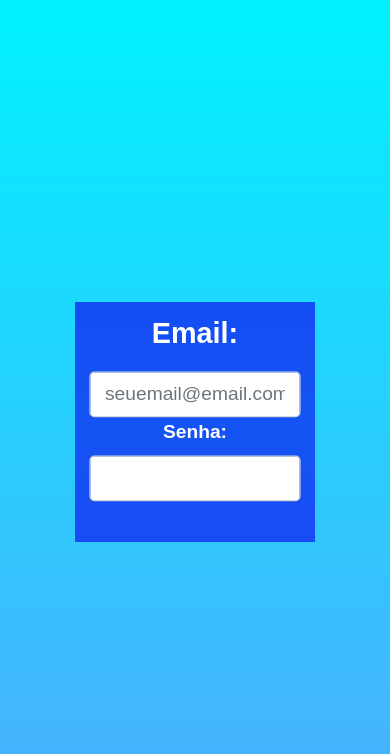
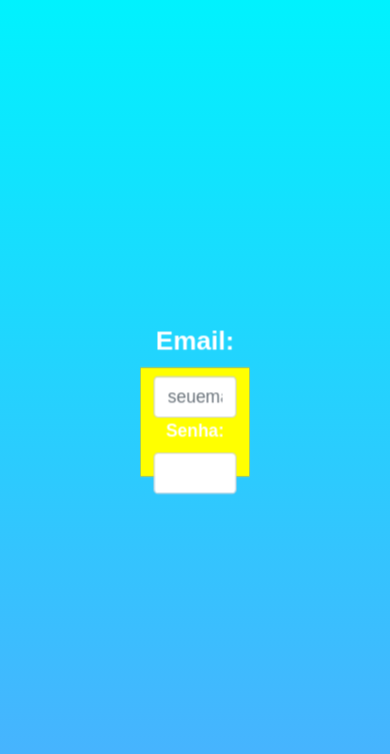
Before and after one commit to IghorDrummond/Cube-Mensseger, a PHP site: page /Corpo.html in a window 390 px wide. Shown: the top 754 px of the page. Run offline with PHP 8.4, Linux system fonts and the light colour scheme.

Commit message:
Cube Mensseger

```diff
--- a/css/login.css
+++ b/css/login.css
@@ -12,6 +12,9 @@ body {
 	font-family: arial;
 	height: 100vh;
 	overflow: hidden;
+}
+main{
+	height: 100%;
 }
 
 /* Cubo */
@@ -39,6 +42,7 @@ body {
 .front {
 	-webkit-transform: rotateY(0deg) translateZ(100px);
 	transform: rotateY(0deg) translateZ(100px);
+	background: yellow;
 }
 
 .back {
@@ -64,9 +68,10 @@ body {
 .right {
 	-webkit-transform: rotateX(-90deg) translateZ(100px);
 	transform: rotateX(-90deg) translateZ(100px);
+	align-items: start;
 }
 
-.front,
+
 .bottom,
 .left,
 .right,
@@ -100,3 +105,106 @@ body {
 		opacity: 0;
 	}
 }
+@keyframes encurta{
+	0% {
+		height: 100%;
+	}
+	100% {
+		height: 30%;
+	}
+}
+
+
+
+/* Dispositivos Mobiles */
+
+/* Dispositivos extra small (telefones em modo retrato, com menos de 576px)*/
+@media (max-width: 575.98px) {
+	#Titulo {
+		font-size: 2em;
+	}
+
+	.cena {
+		width: 100px;
+		height: 100px;
+	}
+
+	.front {
+		-webkit-transform: rotateY(0deg) translateZ(50px);
+		transform: rotateY(0deg) translateZ(50px);
+	}
+
+	.back {
+		-webkit-transform: rotateY(90deg) translateZ(50px);
+		transform: rotateY(90deg) translateZ(50px);
+	}
+
+	.top {
+		-webkit-transform: rotateY(180deg) translateZ(50px);
+		transform: rotateY(180deg) translateZ(50px);
+	}
+
+	.bottom {
+		-webkit-transform: rotateY(-90deg) translateZ(50px);
+		transform: rotateY(-90deg) translateZ(50px);
+	}
+
+	.left {
+		-webkit-transform: rotateX(90deg) translateZ(50px);
+		transform: rotateX(90deg) translateZ(50px);
+	}
+
+	.right {
+		-webkit-transform: rotateX(-90deg) translateZ(50px);
+		transform: rotateX(-90deg) translateZ(50px);
+	}
+
+	.btn {
+		width: 50% !important;
+		font-size: 0.8em;
+		padding: 0 !important;
+	}
+}
+
+/* Dispositivos small (telefones em modo paisagem, com 576px ou mais)*/
+@media (min-width: 576px) and (max-width: 767.98px) {
+	#Titulo {
+		font-size: 4em;
+	}
+
+	.cena {
+		width: 150px;
+		height: 150px;
+	}
+
+	.front {
+		-webkit-transform: rotateY(0deg) translateZ(75px);
+		transform: rotateY(0deg) translateZ(75px);
+	}
+
+	.back {
+		-webkit-transform: rotateY(90deg) translateZ(75px);
+		transform: rotateY(90deg) translateZ(75px);
+	}
+
+	.top {
+		-webkit-transform: rotateY(180deg) translateZ(75px);
+		transform: rotateY(180deg) translateZ(75px);
+	}
+
+	.bottom {
+		-webkit-transform: rotateY(-90deg) translateZ(75px);
+		transform: rotateY(-90deg) translateZ(75px);
+	}
+
+	.left {
+		-webkit-transform: rotateX(90deg) translateZ(75px);
+		transform: rotateX(90deg) translateZ(75px);
+	}
+
+	.right {
+		-webkit-transform: rotateX(-90deg) translateZ(75px);
+		transform: rotateX(-90deg) translateZ(75px);
+	}
+
+}
--- a/js/login.js
+++ b/js/login.js
@@ -6,10 +6,11 @@ var Corpo = document.getElementsByTagName('main');
 var EstruturaCubo = document.getElementsByClassName('cubo');
 var formulario = document.getElementsByClassName('formulario');
 var imagem = document.getElementsByClassName('balao');
+var rotacao = [0, 90, 180, -90, 90, -90];
 //Numero
 var nCont = 0;
 //Arrays
-var rotate = [0, 90, 180, -90, 90, -90]
+
 
 //==================================Escopo============================================
 Cena[0].style.animation = "surgi 2s";
@@ -17,67 +18,41 @@ Cena[0].className = "cena d-block";
 EstruturaCubo[0].style.animation = "rotacionar 2s"
 Cena[0].style.transform = " translateY(0px)";
 
-/*
-if(window.innerWidth <= 575.98){
+if(window.innerWidth <= 1199.99){
+
 	var x = setInterval(function(){
 
 		if(nCont === 0){
-			animaTela()
+			desligaBalao();
 		}
-
 		if(nCont === 1){
+			expandeTela()
+		}
+		if(nCont === 2){
 			clearInterval(x);
-			expandeTela(220);
 		}
-
-		nCont++;
-	},2000);
-}
-else{
-	var x = setInterval(function(){
-
-		if(nCont === 0){
-			animaTela()
-		}
-
-		if(nCont === 1){
-			clearInterval(x);
-			aumentaCub();
-		}
-
 		nCont++;
 	},2000);
 }
 
 //===================================Funções==========================================
-function expandeTela(){
-	Corpo[0].className = "d-block justify-content-center align-items-center h-100";
+function desligaBalao(){
+	//imagem[0].style.animation = "some 1s";
 
-	Cubo[0].style.width = (window.innerWidth).toString() + 'px';
-	Cubo[0].style.height = (window.innerHeight).toString() + 'px';
-	formulario[0].className = "form-group text-center d-block formulario";
-	formulario[1].className = "form-group text-center d-block formulario";
+	var Z = setTimeout(function(){
+		//imagem[0].style.display = "none";
+		clearTimeout(Z);
+	}, 1000);
 }
 
-function aumentaCub(){
-	Cena[0].style.width = "500px" ;
-	Cena[0].style.height = "500px";
+function expandeTela(){
 
-	formulario[0].className = "form-group text-center d-block formulario";
-	formulario[1].className = "form-group text-center d-block formulario";
+	tamanho = (window.innerWidth - 100);
+
+	Cena[0].style.width = tamanho.toString() + 'px';
+	Cena[0].style.height = (window.innerHeight - 250) + 'px';
 
 	for(nCont = 0; nCont <= Cubo.length -1; nCont++){
-        Cubo[nCont].style.transform = "rotateY("+ rotate[nCont] + "deg) translateZ(250px)";
+		Cubo[nCont].style.transform = "rotateY("+ rotacao[nCont].toString() +"deg) translateZ("+ (tamanho / 2).toString() +"px)";
 	}
 }
-
-
-function animaTela(){
-	imagem[0].style.animation = "some 1s";
-
-	var Z = setTimeout(function(){
-		imagem[0].style.display = "none";
-		clearTimeout(Z);
-	}, 1000)
-}
-*/
--- a/login.php
+++ b/login.php
@@ -11,9 +11,9 @@
 </head>
 
 <body>
-	<main class="d-flex justify-content-center align-items-center h-100">
+	<main class="d-flex justify-content-center align-items-center ">
 		<!-- Cubo -->
-		<div class="cena d-none">
+		<div class="cena d-none mt-5">
 			<div class="cubo">
 				<div class="cubo-face front d-flex justify-content-center align-items-center">
 					<div>
```
